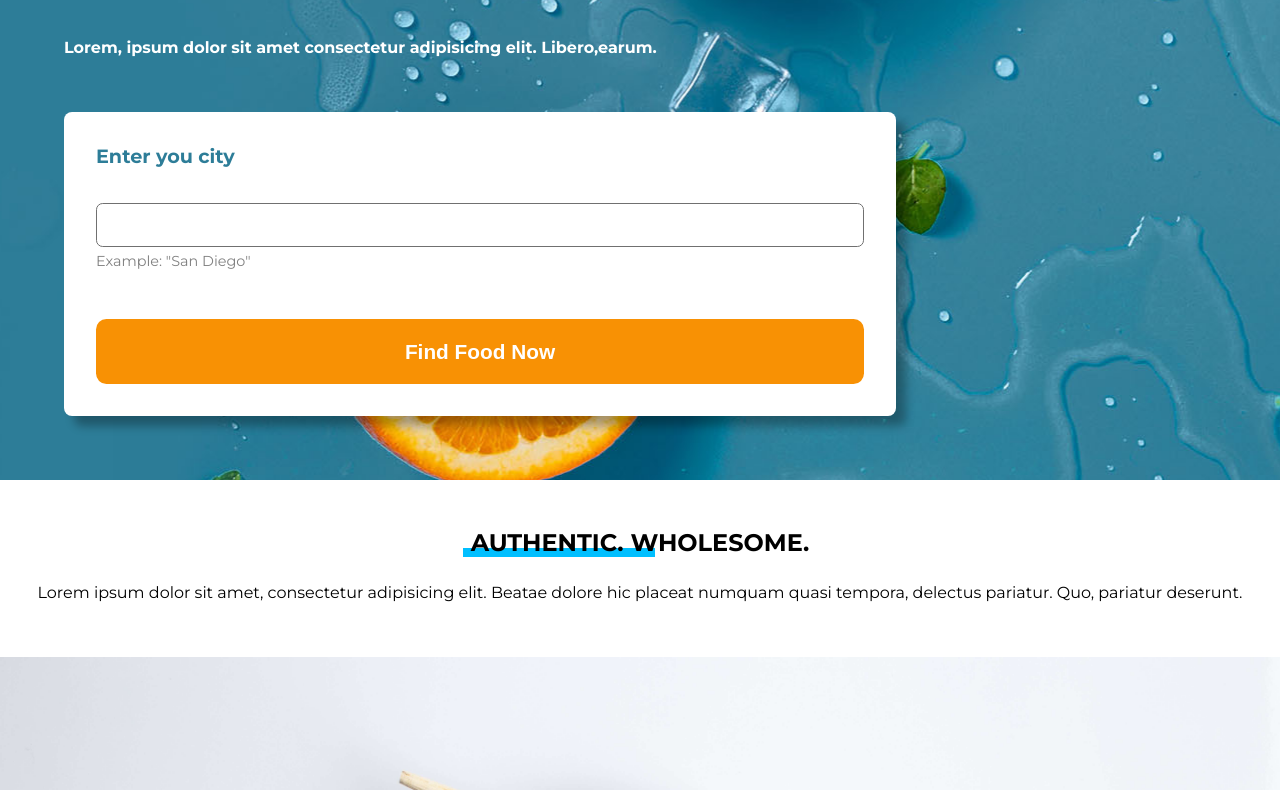
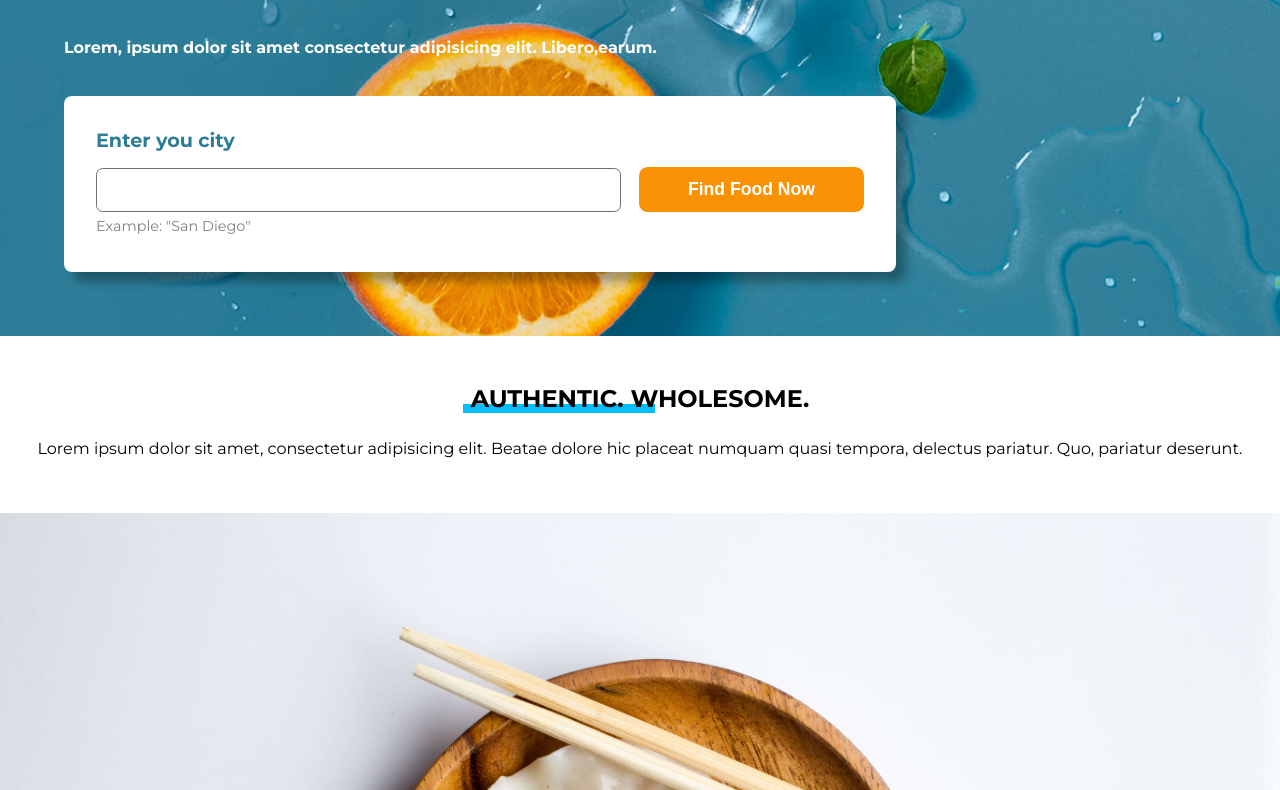
Before and after one commit to BAsnetSujan420/HTML-CSS, a plain HTML site: page Crash Course 2020 - Design Course/index.html in a window 1280 px wide. Shown: the part 229-1019 px from the top of the page. Drawn offline with Linux system fonts and the light colour scheme.

Commit message:
Desktop design - Styled button and input field after resizing form container

```diff
--- a/Crash Course 2020 - Design Course/css/style.css
+++ b/Crash Course 2020 - Design Course/css/style.css
@@ -175,4 +175,30 @@ img {
     border-radius: 0.5em;
     box-shadow: 10px 10px 10px rgba(0, 0, 0, 0.3);
   }
+
+  form {
+    display: flex;
+  }
+
+  .form-left {
+    width: 70%;
+  }
+
+  label {
+    margin: 0;
+  }
+
+  input[type="button"] {
+    height: fit-content;
+    height: -moz-fit-content;
+    font-size: 1.1em;
+    margin-left: 1em;
+    margin-top: 2.2em;
+    padding: 0.7em 0;
+    width: 30%;
+  }
+
+  .hero-bg p {
+    margin-bottom: 0;
+  }
 }
```
